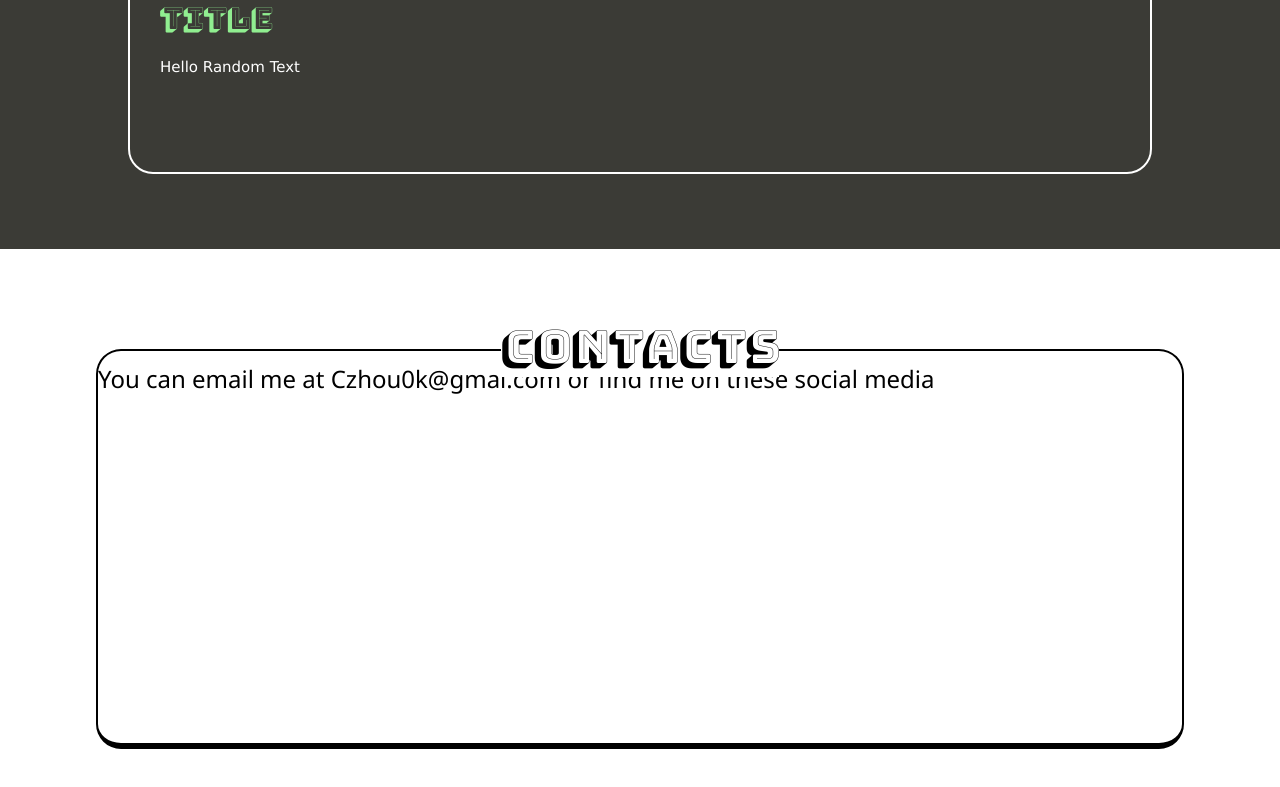
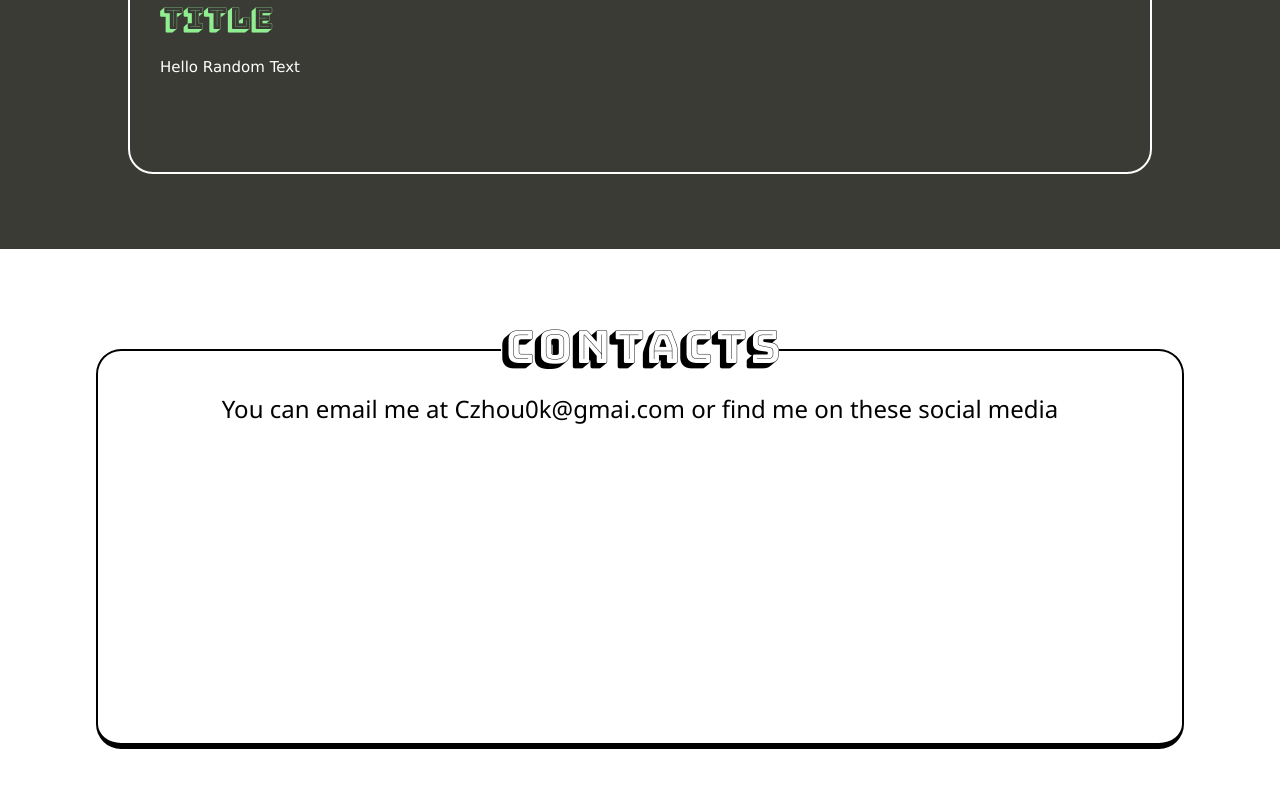
Before and after one commit to StudentCZ/my-website, a React (Create React App) app: page / in a window 1280 px wide. Shown: the part 1859-2646 px from the top of the page. Built offline with nearby package versions, Linux system fonts and the light colour scheme.

Commit message:
center my text in borderBox contact component

```diff
--- a/src/components/Contact.module.css
+++ b/src/components/Contact.module.css
@@ -30,5 +30,6 @@
 }
 
 .text {
-  text-decoration: none;
+  padding-top: 30px;
+  text-align: center;
 }
```
